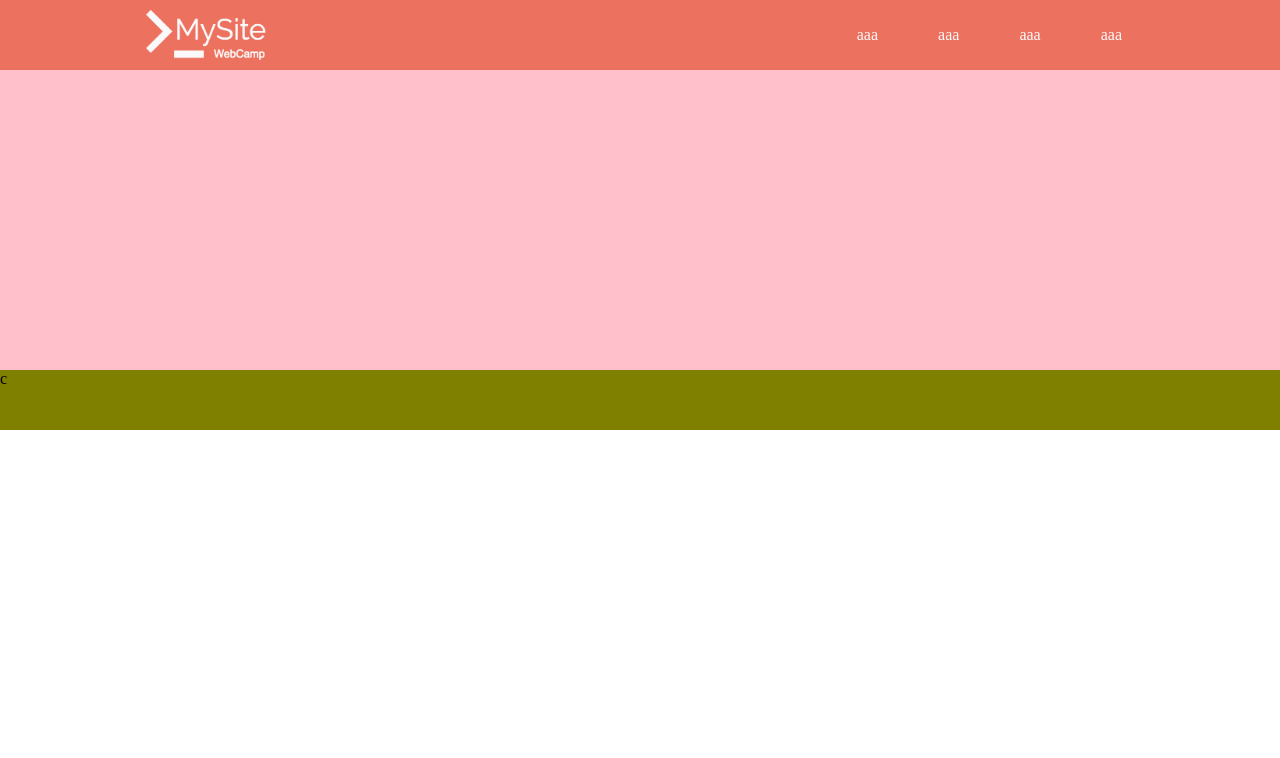
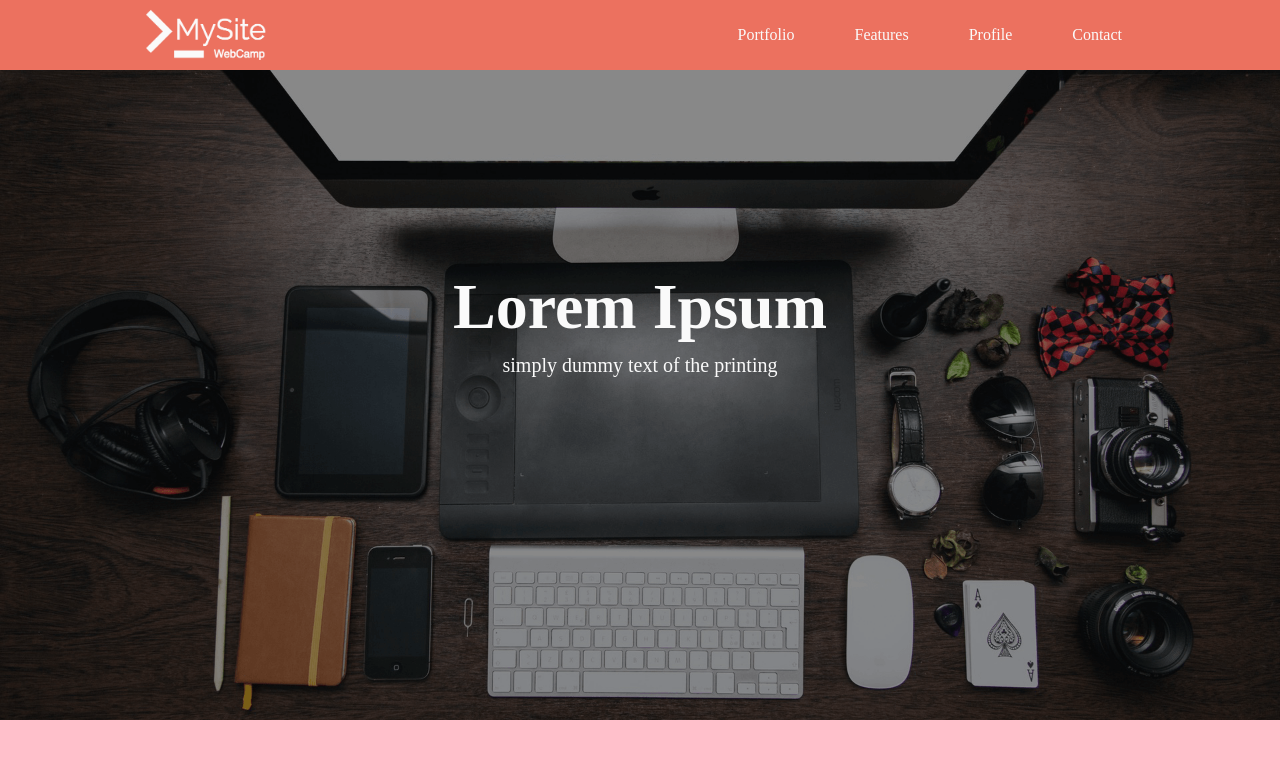
Before and after one commit to Lucana0725/my_site, a plain HTML site: page index.html in a window 1280 px wide. Shown: the top 758 px of the page. Drawn offline with Linux system fonts and the light colour scheme.

Commit message:
[Finish]メインビジュアルの作成

```diff
--- a/css/styles.css
+++ b/css/styles.css
@@ -46,12 +46,31 @@ nav {
 main {
   background-color: pink;
   width: 100%;
-  height: 300px;
+  height: 2000px;
 }
 
-.main-visual1 {
+
+.mv {
+  background-image: url('../img/mv.png');
   width: 100%;
   height: 650px;
+  background-size: cover;
+  background-position: center;
+}
+
+.mv-title {
+  font-size: 64px;
+  color: #FAFAFA;
+  padding-top: 200px;
+  padding-bottom: 10px;
+  text-align: center;
+  font-weight: bold;
+}
+
+.mv-subtitle {
+  font-size: 20px;
+  color: #FAFAFA;
+  text-align: center;
 }
 
 footer {
--- a/index.html
+++ b/index.html
@@ -12,16 +12,16 @@
         </a>
         <ul class="nav">
           <li class="nav-item">
-            <a href="#">aaa</a>
+            <a href="#">Portfolio</a>
           </li>
           <li class="nav-item">
-            <a href="#">aaa</a>
+            <a href="#">Features</a>
           </li>
           <li class="nav-item">
-            <a href="#">aaa</a>
+            <a href="#">Profile</a>
           </li>
           <li class="nav-item">
-            <a href="#">aaa</a>
+            <a href="#">Contact</a>
           </li>
         </ul>
         <!--<a href="#">Portfolio</a>-->
@@ -31,7 +31,10 @@
       </nav>
     </header>
     <main>
-      <!--<img src="img/mv.png" class="main-visual1">-->
+      <div class="mv">
+        <p class="mv-title">Lorem Ipsum</p>
+        <p class="mv-subtitle">simply dummy text of the printing</p>
+      </div>
     </main>
     <footer>
       <p>c</p>
```
